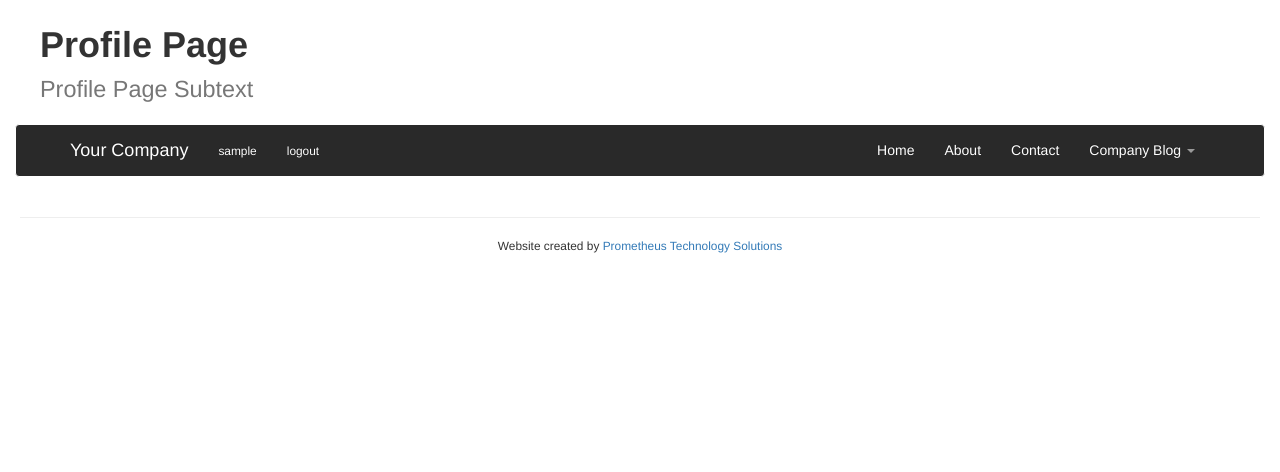
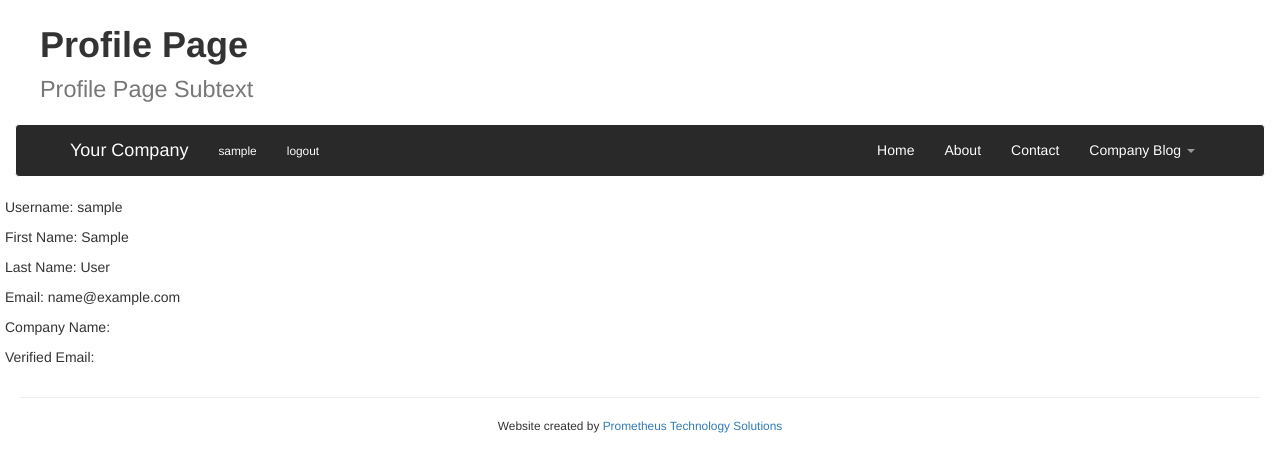
Before and after one commit to billyjacoby/vendor-helper, a Django app: page /view_profile/ in a window 1280 px wide. Shown: the top 472 px of the page. Run offline with Django 3.2, Linux system fonts and the light colour scheme; the visitor is signed in with stand-in values (Sample User, id 1); some libraries are stand-ins or nearby versions.

Commit message:
updated view_profile template to get correct user information

```diff
--- a/templates/website/view_profile.html
+++ b/templates/website/view_profile.html
@@ -6,5 +6,11 @@
 {% endblock %}
 
 {% block content %}
-  {{user.verified_email}}
+<p>Username: {{user.username}}</p>
+<p>First Name: {{user.first_name}}</p>
+<p>Last Name: {{user.last_name}}</p>
+<p>Email: {{user.email}}</p>
+<p>Company Name: {{user.userprofile.company_name}}</p>
+  <p>Verified Email: {{user.userprofile.verified_email}}</p>
+
 {% endblock %}
```
Also changed, not shown: 1 other file.
